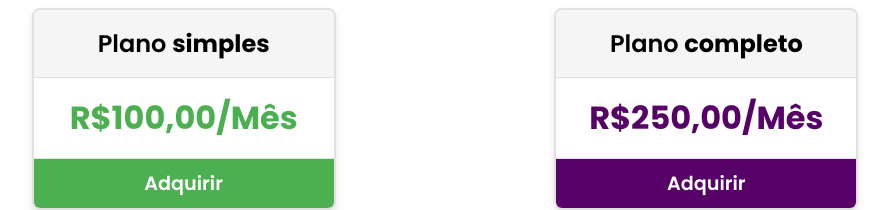
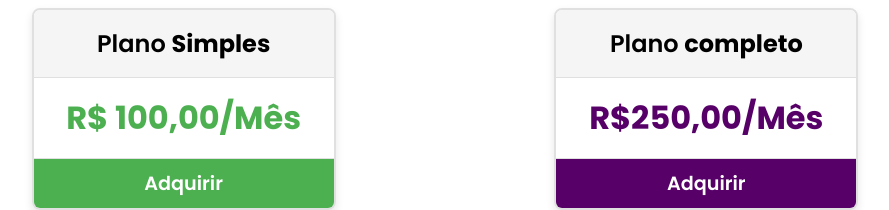
Before and after one commit to gustcustodio/curso-angular-devfortin, an Angular app in the folder componentes-e-estilizacoes/projeto-components/: page / in a window 1280 px wide. Shown: the top 210 px of the page, without its empty margins (195-1084 px from the left). Built offline with nearby package versions, Linux system fonts and the light colour scheme.

Commit message:
feat: utilização da interpolação

```diff
--- a/componentes-e-estilizacoes/projeto-components/src/app/card/card.component.html
+++ b/componentes-e-estilizacoes/projeto-components/src/app/card/card.component.html
@@ -1,5 +1,5 @@
 <div class="card">
-  <div class="card__plan card__item">Plano <strong>simples</strong></div>
-  <div class="card__price card__item">R$100,00/Mês</div>
+  <div class="card__plan card__item">Plano <strong>{{ plano.infos.tipo }}</strong></div>
+  <div class="card__price card__item">R$ {{ plano.infos.preco }}/Mês</div>
   <app-card-button></app-card-button>
 </div>
--- a/componentes-e-estilizacoes/projeto-components/src/app/card/card.component.ts
+++ b/componentes-e-estilizacoes/projeto-components/src/app/card/card.component.ts
@@ -1,13 +1,18 @@
 import { Component } from '@angular/core';
-import { CardButtonComponent } from "../card-button/card-button.component";
+import { CardButtonComponent } from '../card-button/card-button.component';
 
 @Component({
   selector: 'app-card',
   standalone: true,
   imports: [CardButtonComponent],
   templateUrl: './card.component.html',
-  styleUrl: './card.component.scss'
+  styleUrl: './card.component.scss',
 })
 export class CardComponent {
-
+  plano = {
+    infos: {
+      tipo: 'Simples',
+      preco: '100,00',
+    },
+  };
 }
```
